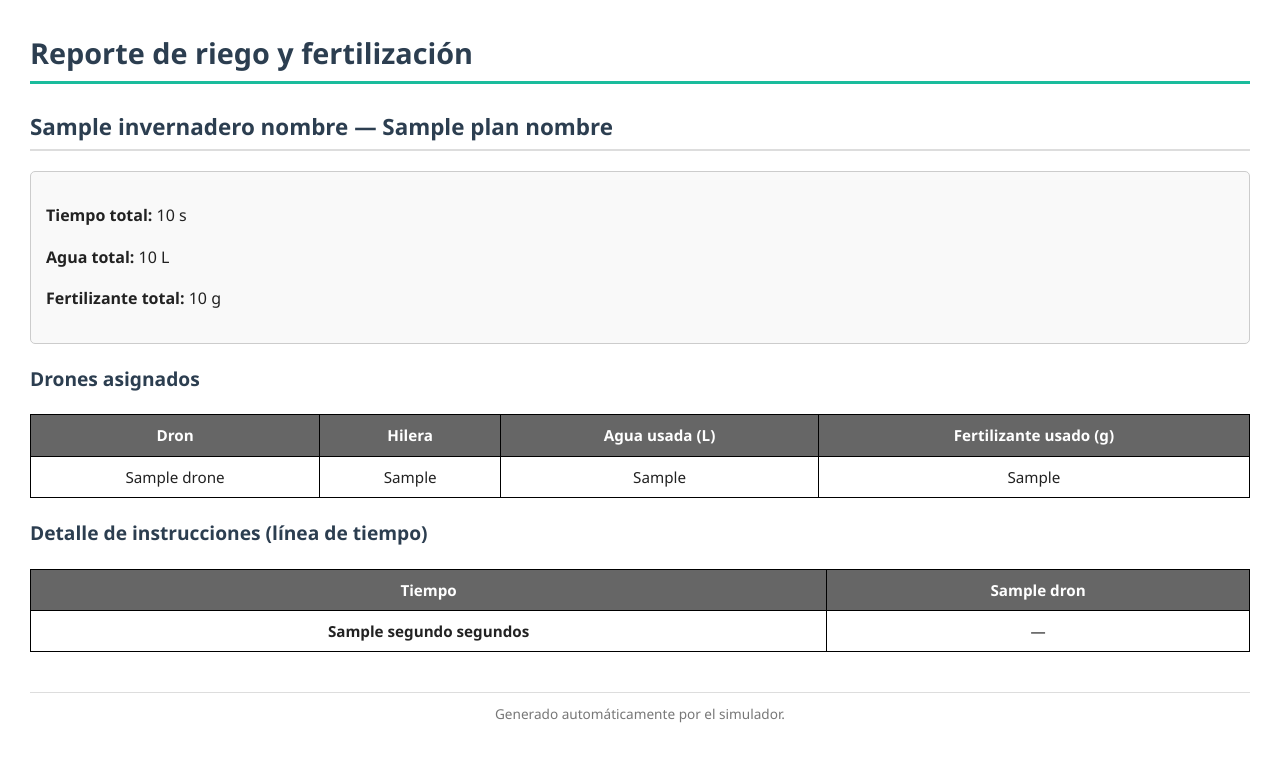
After one commit to natstyles/IPC2_Proyecto2_202400111, a Flask app: template templates/reporte.html in a window 1280 px wide. The commit adds this page. Shown: the top 762 px of the page. Run offline with Flask 3, Linux system fonts and the light colour scheme; the template is opened without the code that fills it: most values are stand-ins (such as "Sample title", 1, 10 or a date in 2020).

Commit message:
Reportes HTML

```diff
--- a/app.py
+++ b/app.py
@@ -3,15 +3,12 @@ from flask import Flask, render_template, request, send_from_directory
 from src.Sistema import Sistema
 from src.SimulacionRiego import SimulacionRiego
 
-# Configuración base
+#Configuración base
 app = Flask(__name__)
 app.config["UPLOAD_FOLDER"] = "uploads"
 
-# Asegurar carpetas necesarias
+#Asegurar carpetas necesarias
 os.makedirs(app.config["UPLOAD_FOLDER"], exist_ok=True)
-
-
-# ---------------------- Funciones auxiliares ----------------------
 
 def obtener_drones_lista(lista_drones):
     """Convierte lista enlazada de drones a lista normal"""
@@ -22,7 +19,6 @@ def obtener_drones_lista(lista_drones):
         actual = actual.siguiente
     return drones
 
-
 def obtener_pasos_lista(lista_pasos):
     """Convierte lista enlazada de pasos a lista normal"""
     pasos = []
@@ -32,9 +28,7 @@ def obtener_pasos_lista(lista_pasos):
         actual = actual.siguiente
     return pasos
 
-
-# ---------------------- Rutas principales ----------------------
-
+#Rutas principales
 @app.route("/")
 def inicio():
     return render_template("inicio.html", titulo="Página de inicio")
@@ -44,38 +38,43 @@ def inicio():
 def simulacion():
     if request.method == "POST":
         archivo = request.files["archivo"]
-        numero_plan = int(request.form["plan"])  # Capturamos el plan elegido (1 o 2 por ahora)
+        numero_plan = int(request.form["plan"])  #Capturamos el plan elegido (1 o 2 por ahora)
 
         if archivo.filename == "":
             return render_template("error.html", titulo="Error", mensaje="No se seleccionó archivo")
 
-        # Guardamos el archivo subido
+        #Guardamos el archivo subido
         ruta_archivo = os.path.join(app.config["UPLOAD_FOLDER"], archivo.filename)
         archivo.save(ruta_archivo)
 
-        # Procesar archivo
+        #Procesar archivo
         sistema = Sistema()
         sistema.leer_archivo(ruta_archivo)
 
-        # De momento tomamos el primer invernadero
+        #De momento tomamos el primer invernadero
         invernadero = sistema.obtener_invernadero(1)
 
-        # Obtenemos el plan seleccionado
+        #Obtenemos el plan seleccionado
         plan = sistema.obtener_plan_riego(numero_plan, invernadero)
 
-        # Ejecutamos simulación
+        #Ejecutamos simulación
         simulacion = SimulacionRiego(plan, invernadero)
         simulacion.inicializar_datos_drones()
         simulacion.crear_lista_plantas_a_regar()
         simulacion.asignar_plantas_a_regar_a_dron()
         simulacion.simular()
 
-        # Guardamos archivo de salida
+        #Guardamos archivo de salida
         salida_nombre = f"salida_plan{numero_plan}.xml"
         ruta_salida = os.path.join(app.config["UPLOAD_FOLDER"], salida_nombre)
         simulacion.generar_xml_salida(invernadero.nombre, plan.nombre, ruta_salida)
 
-        # Preparamos los datos de drones para renderizar
+        #Generar reporte HTML
+        reporte_nombre = f"Reporte_plan{numero_plan}.html"
+        ruta_reporte = os.path.join(app.config["UPLOAD_FOLDER"], reporte_nombre)
+        simulacion.generar_html_reporte(invernadero.nombre, plan.nombre, ruta_reporte)
+
+        #Preparamos los datos de drones para renderizar
         drones = []
         for dron in obtener_drones_lista(invernadero.lista_drones_asignados):
             drones.append({
@@ -93,20 +92,24 @@ def simulacion():
             plan_nombre=plan.nombre,
             tiempo_total = simulacion.segundo_actual - 1,
             salida=salida_nombre,
+            reporte = reporte_nombre,
             drones=drones
         )
 
-    # Si es GET → mostrar formulario
+    #Si es GET → mostrar formulario
     return render_template("simulacion.html", titulo="Nueva Simulación")
 
+@app.route("/uploads/<path:filename>")
+def ver_archivo(filename):
+    """Muestra el archivo directamente en el navegador (ej: HTML, XML crudo)"""
+    return send_from_directory(app.config["UPLOAD_FOLDER"], filename)
 
-@app.route("/uploads/<path:filename>")
-def descargar(filename):
-    """Permite descargar el archivo de salida"""
+@app.route("/descargar/<path:filename>")
+def descargar_archivo(filename):
+    """Fuerza descarga del archivo (ej: XML)"""
     return send_from_directory(app.config["UPLOAD_FOLDER"], filename, as_attachment=True)
 
-
-# ---------------------- Ejecutar servidor ----------------------
+#Ejecutar servidor
 
 if __name__ == "__main__":
     app.run(debug=True)
--- a/src/Cola.py
+++ b/src/Cola.py
@@ -35,7 +35,7 @@ class Cola:
         return valor
 
     def ver_frente(self):
-        #Muestra el valor al frente de la cola sin quitarlo"""
+        #Muestra el valor al frente de la cola sin quitarlo
         if self.esta_vacia():
             return None
         return self.frente.valor
--- a/src/ListaSimpleEnlazada.py
+++ b/src/ListaSimpleEnlazada.py
@@ -61,7 +61,7 @@ class ListaEnlazada:
         return dato
 
     def buscar_indice(self, id_dron):
-        # Busca un dron por su id y devuelve el índice, o -1 si no lo encuentra
+        #Busca un dron por su id y devuelve el índice, o -1 si no lo encuentra
         actual = self.primero
         indice = 0
         while actual:
--- a/src/Matriz.py
+++ b/src/Matriz.py
@@ -7,7 +7,7 @@ class Matriz:
         self.num_columnas = num_columnas
         self.matriz = ListaEnlazada()
 
-        # Crear matriz con valores nulos (se llenará con plantas reales después)
+        #Crear matriz con valores nulos (se llenará con plantas reales después)
         for i in range(1, num_filas + 1):
             fila = ListaEnlazada()
             for j in range(1, num_columnas + 1):
--- /dev/null
+++ b/static/reporte.css
@@ -0,0 +1,74 @@
+body {
+    font-family: "Segoe UI", Tahoma, Geneva, Verdana, sans-serif;
+    background: #ffffff;
+    color: #222;
+    line-height: 1.6;
+    margin: 30px;
+}
+
+h1, h2, h3 {
+    color: #2c3e50;
+    font-weight: 600;
+    margin-bottom: 10px;
+}
+
+h1 {
+    font-size: 1.8rem;
+    border-bottom: 3px solid #1abc9c;
+    padding-bottom: 5px;
+    margin-bottom: 20px;
+}
+
+h2 {
+    font-size: 1.4rem;
+    border-bottom: 2px solid #ddd;
+    padding-bottom: 4px;
+    margin-top: 25px;
+    margin-bottom: 15px;
+}
+
+h3 {
+    font-size: 1.2rem;
+    margin-top: 20px;
+    margin-bottom: 10px;
+}
+
+table {
+    width: 100%;
+    border-collapse: collapse;
+    margin: 15px 0;
+    font-size: 0.95rem;
+}
+
+table th, table td {
+    border: 1px solid #ccc;
+    padding: 8px 12px;
+    text-align: center;
+}
+
+table th {
+    background: #2c3e50;
+    color: #fff;
+    font-weight: 600;
+}
+
+table tr:nth-child(even) {
+    background: #f9f9f9;
+}
+
+.stats {
+    background: #f4f6f9;
+    border: 1px solid #ddd;
+    padding: 15px;
+    margin: 15px 0;
+    border-radius: 5px;
+}
+
+footer {
+    margin-top: 40px;
+    text-align: center;
+    font-size: 0.85rem;
+    color: #777;
+    border-top: 1px solid #ddd;
+    padding-top: 10px;
+}
--- a/templates/inicio.html
+++ b/templates/inicio.html
@@ -3,14 +3,14 @@
 {% block contenido %}
 
     <div style="text-align: center; padding: 2rem 0;">
-        <h3 style="color: #667eea; margin-bottom: 1rem;"> Bienvenido al Sistema de Riego</h3>
+        <h3 style="margin-bottom: 1rem;"> Bienvenido al Sistema de Riego</h3>
         <p style="font-size: 1.1em; margin-bottom: 2rem; color: #666;">
             Carga un archivo XML y procesa la simulación de riego con drones.
         </p>
 
         <div style="display: flex; gap: 20px; justify-content: center; flex-wrap: wrap;">
             <div class="card" style="max-width: 300px;">
-                <h4 style="color: #667eea; margin-bottom: 1rem;">Nueva Simulación</h4>
+                <h4 style="margin-bottom: 1rem;">Nueva Simulación</h4>
                 <p style="margin-bottom: 1rem;">
                     Sube un archivo XML para iniciar el proceso de simulación de riego.
                 </p>
@@ -18,7 +18,7 @@
             </div>
 
             <div class="card" style="max-width: 300px;">
-                <h4 style="color: #667eea; margin-bottom: 1rem;">Tecnologías Usadas</h4>
+                <h4 style="margin-bottom: 1rem;">Tecnologías Usadas</h4>
                 <ul style="text-align: left; margin-bottom: 1rem;">
                     <li>Python + Flask</li>
                     <li>Jinja2 (Templates)</li>
--- /dev/null
+++ b/templates/reporte.html
@@ -0,0 +1,84 @@
+<!DOCTYPE html>
+<html lang="es">
+<head>
+	<meta charset="UTF-8" />
+	<title>Reporte - {{ invernadero_nombre }} - {{ plan_nombre }}</title>
+	<link rel="stylesheet" href="{{ url_for('static', filename='reporte.css') }}">
+	<style>
+		/* Fallback mínimo si no existe reporte.css */
+		body { font-family: Segoe UI, Tahoma, sans-serif; margin: 30px; color: #222; }
+		h1, h2, h3 { color: #2c3e50; }
+		.table-reporte { width: 100%; border-collapse: collapse; margin: 20px 0; font-size: .95rem; text-align: center; }
+		.table-reporte th, .table-reporte td { border: 1px solid #000; padding: 8px 12px; }
+		.table-reporte th { background: #666; color: #fff; font-weight: 600; }
+		.table-reporte tr:nth-child(even) { background: #f2f2f2; }
+		.stats { background: #f9f9f9; border: 1px solid #ccc; padding: 15px; margin: 20px 0; border-radius: 5px; }
+		.fin { background: #d4edda; font-weight: bold; }
+	</style>
+</head>
+<body>
+	<h1>Reporte de riego y fertilización</h1>
+	<h2>{{ invernadero_nombre }} — {{ plan_nombre }}</h2>
+
+	<div class="stats">
+		<p><strong>Tiempo total:</strong> {{ tiempo_total }} s</p>
+		<p><strong>Agua total:</strong> {{ agua_total }} L</p>
+		<p><strong>Fertilizante total:</strong> {{ fertilizante_total }} g</p>
+	</div>
+
+	<h3>Drones asignados</h3>
+	<table class="table-reporte">
+		<thead>
+			<tr>
+				<th>Dron</th>
+				<th>Hilera</th>
+				<th>Agua usada (L)</th>
+				<th>Fertilizante usado (g)</th>
+			</tr>
+		</thead>
+		<tbody>
+			{% for d in drones %}
+			<tr>
+				<td>{{ d.nombre }}</td>
+				<td>{{ d.hilera_asignada }}</td>
+				<td>{{ d.agua_usada }}</td>
+				<td>{{ d.fertilizante_usado }}</td>
+			</tr>
+			{% endfor %}
+		</tbody>
+	</table>
+
+	<h3>Detalle de instrucciones (línea de tiempo)</h3>
+	<table class="table-reporte">
+		<thead>
+			<tr>
+				<th>Tiempo</th>
+				{% for dron in dron_nombres %}
+					<th>{{ dron }}</th>
+				{% endfor %}
+			</tr>
+		</thead>
+		<tbody>
+			{% for tick in linea_tiempo %}
+			<tr>
+				<td><strong>{{ tick["segundo"] }} segundos</strong></td>
+				{% for dron in dron_nombres %}
+					{# usamos namespace para poder mutar dentro del bucle #}
+					{% set ns = namespace(accion="—") %}
+					{% for evento in tick["eventos"] %}
+						{% if evento["dron"] == dron %}
+							{% set ns.accion = evento["accion"] %}
+						{% endif %}
+					{% endfor %}
+					<td class="{% if ns.accion == 'FIN' %}fin{% endif %}">{{ ns.accion }}</td>
+				{% endfor %}
+			</tr>
+			{% endfor %}
+		</tbody>
+	</table>
+
+	<footer>
+		Generado automáticamente por el simulador.
+	</footer>
+</body>
+</html>
```
Also changed, not shown: archivo_gigachad.xml (deleted, +0 -81 lines), src/Principal.py (deleted, +0 -44 lines), src/SimulacionRiego.py (+81 -5 lines), src/Sistema.py (+7 -7 lines), static/style.css (+49 -24 lines), templates/resultado.html (+9 -4 lines), uploads/archivo_gigachad.xml (deleted, +0 -81 lines).
